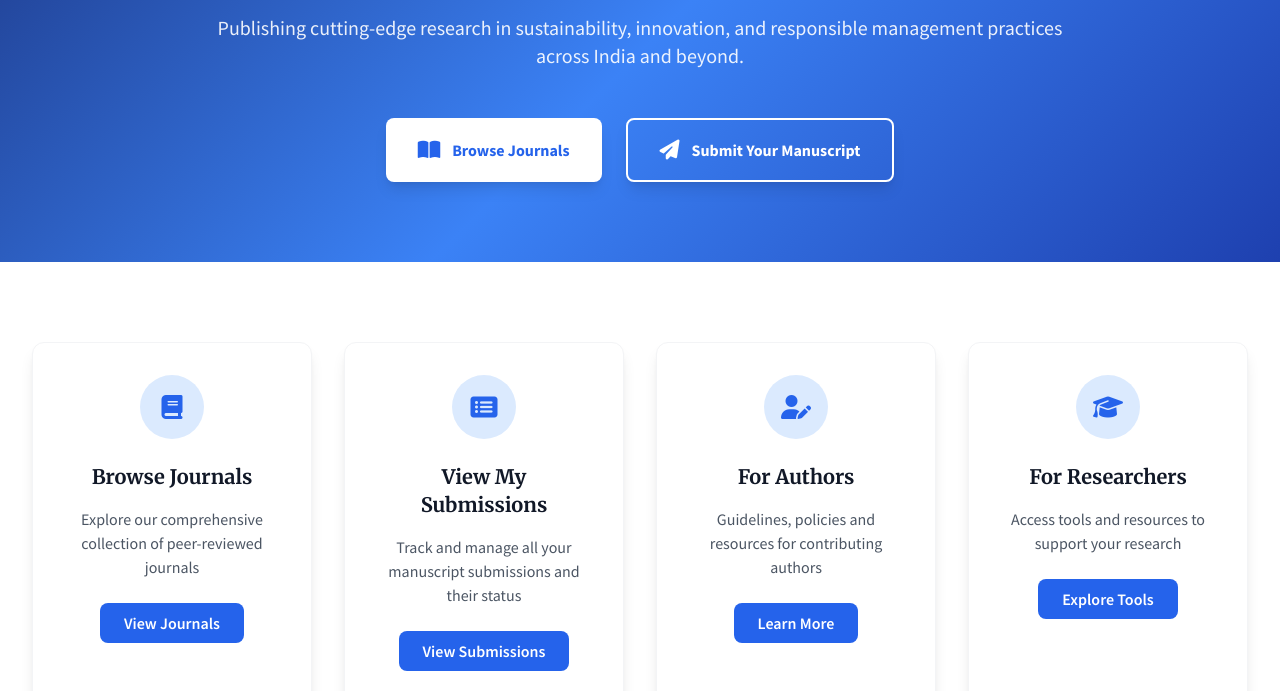
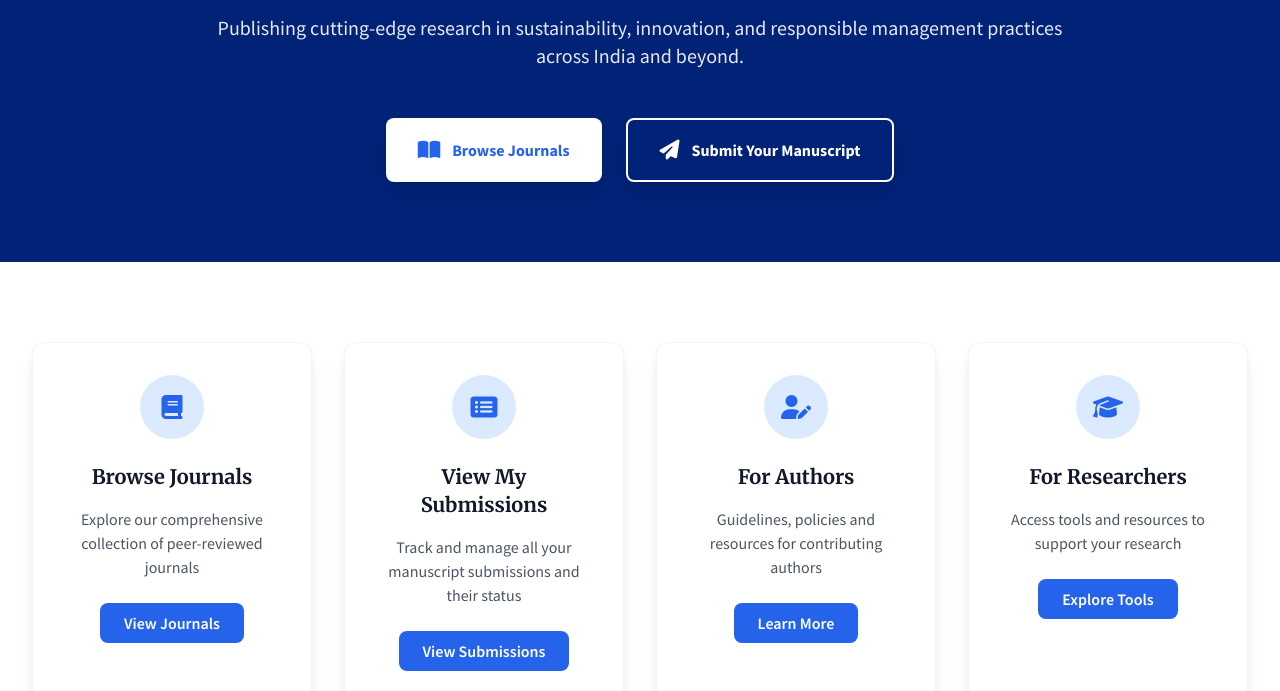
Before and after one commit to txlcodes/csmr-fullstack, a website: page index.html in a window 1280 px wide. Shown: the part 409-1100 px from the top of the page. Drawn offline with nearby package versions, Linux system fonts and the light colour scheme.

Commit message:
Update hero section background color to rgb(0, 35, 119)

```diff
--- a/index.html
+++ b/index.html
@@ -23,7 +23,7 @@
             font-family: 'Merriweather', serif;
         }
         .gradient-bg {
-            background: linear-gradient(135deg, #1e3a8a 0%, #3b82f6 50%, #1e40af 100%);
+            background: rgb(0, 35, 119);
         }
         .card-hover {
             transition: all 0.3s cubic-bezier(0.4, 0, 0.2, 1);
```
